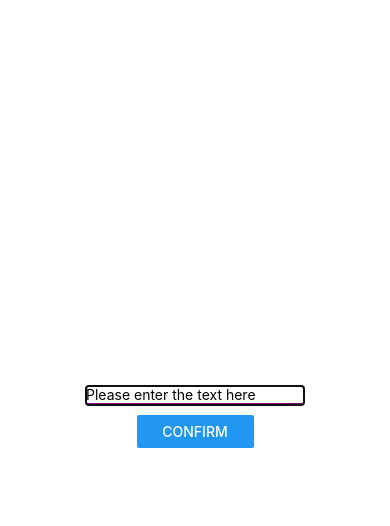
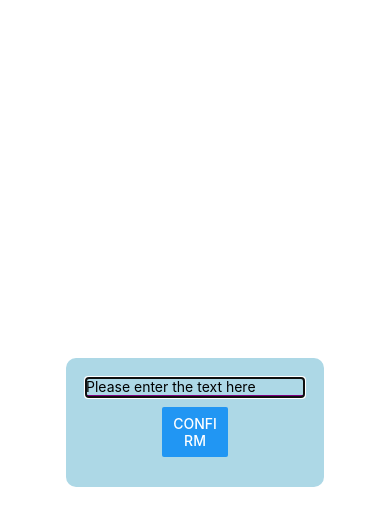
Before and after one commit to haoniu08/mobile2024fall-HN, a React Native app: screen / in a window 390 px wide. Both pictures are taken after a click on the button "ADD A GOAL". Shown: the top 526 px of the page. Built offline with nearby package versions, Linux system fonts and the light colour scheme.

Commit message:
modal styling added, wrapped container with new view

```diff
--- a/components/Input.js
+++ b/components/Input.js
@@ -1,46 +1,37 @@
-// Import button here
-import { Button, Modal, StyleSheet, TextInput, Text, View } from 'react-native'
-import React, {useState} from 'react'
+import { Button, Modal, StyleSheet, TextInput, Text, View } from 'react-native';
+import React, { useState } from 'react';
 
-// add inputHandler here
-export default function Input( {
-  autoFocus,
-  inputHandler,
-  isModalVisible,
-} ) {
+export default function Input({ autoFocus, inputHandler, isModalVisible }) {
   const [text, setText] = useState("");
   const [blur, setBlur] = useState(false);
 
-  // The function logs what user has typed in the TextInput to console
   function handleConfirm() {
-    // add inputHandler here
     inputHandler(text);
   }
 
   return (
-    // just wrapping everything in a Modal
-    <Modal animationType="slide" visible={isModalVisible}>
+    <Modal
+      animationType="slide"
+      transparent={true}
+      visible={isModalVisible}>
       <View style={styles.container}>
+        <View style={styles.innerContainer}>
           <TextInput
             placeholder='Please enter the text here'
             keyboardType='default'
             style={{borderBottomColor: "purple", borderBottomWidth: 2}}
             value={text}
             autoFocus={autoFocus}
-          // onChangeText={updateText}, removed
-          onChangeText={ (changedText) => {
+            onChangeText={(changedText) => {
               setText(changedText);
             }}
-          // onBlur={handleBlur}, original function removed
-          onBlur={ () => {
+            onBlur={() => {
               setBlur(true);
             }}
-          // This makes the character count appear again when user starts to type
-          onFocus={ () => {
+            onFocus={() => {
               setBlur(false);
             }}
           />
-        {/* The code (Neda) replaces the original function - handle blur etc. */}
           {blur ? (
             text.length >= 3 ? (
               <Text>Thank you</Text>
@@ -50,10 +41,9 @@ export default function Input( {
           ) : (
             text && <Text>{text.length}</Text>
           )}
-        {/* The confirm button & onPress prop (event handler) */}
-        {/* onPress accepts a function as its value */}
           <View style={styles.buttonContainer}>
             <Button title="Confirm" onPress={handleConfirm} />
+          </View>
         </View>
       </View>
     </Modal>
@@ -67,7 +57,13 @@ const styles = StyleSheet.create({
   },
   container: {
     flex: 1,
-    backgroundColor: '#fff',
+    alignItems: 'center',
+    justifyContent: 'center',
+  },
+  innerContainer: {
+    backgroundColor: 'lightblue',
+    padding: 20,
+    borderRadius: 10,
     alignItems: 'center',
     justifyContent: 'center',
   },
```
Lines whose indentation alone changed are shown as unchanged.
